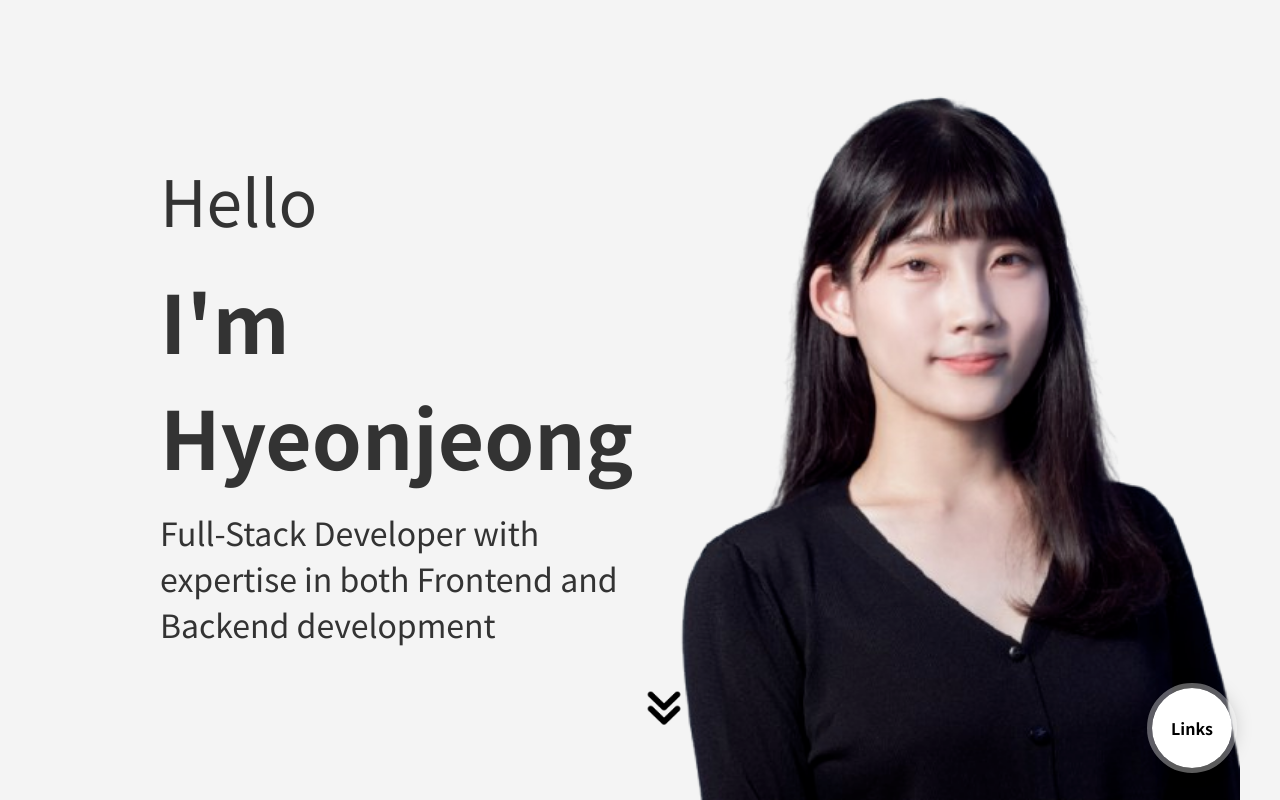
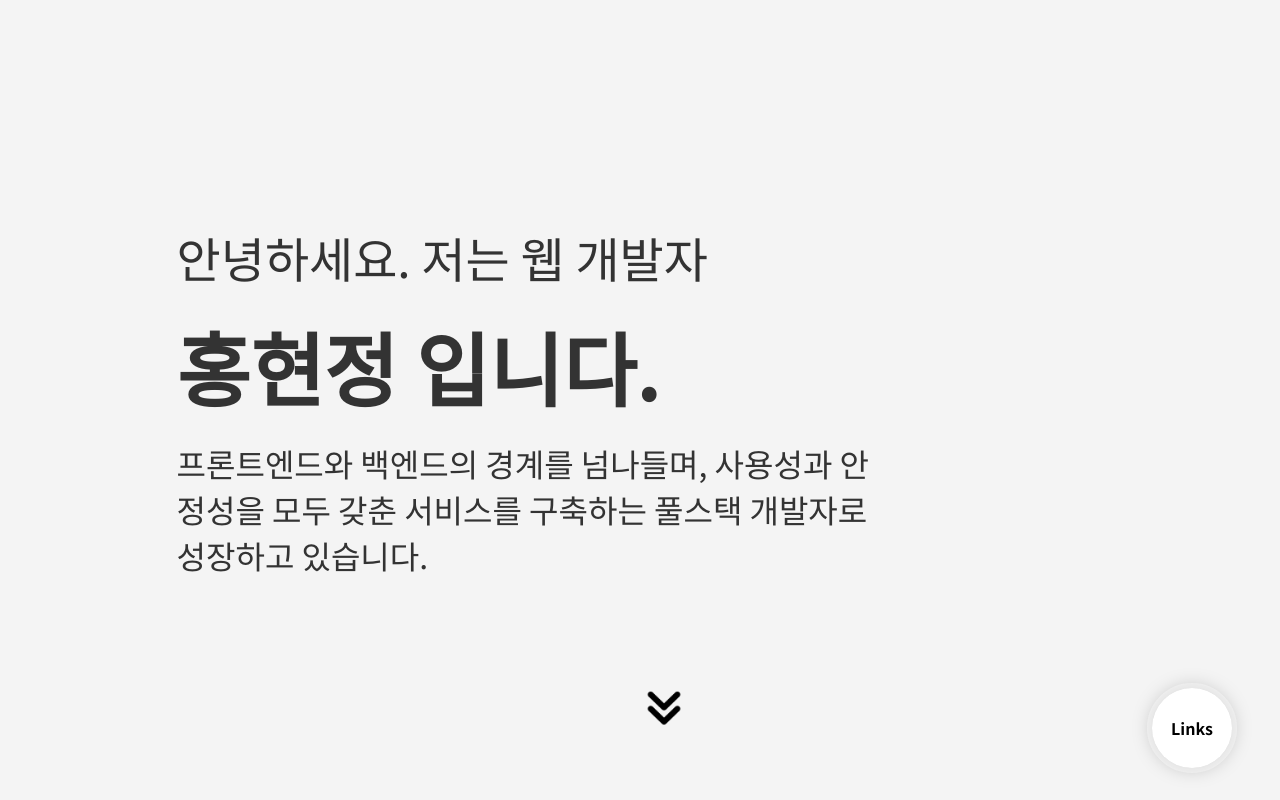
Before and after one commit to emily-hong/my-portfolio, a Next.js app: page / in a window 1280 px wide. Built offline with nearby package versions, Linux system fonts and the light colour scheme.

Commit message:
feat: 첫 페이지, 프로젝트데이터 수정

```diff
--- a/components/Pages/First/FirstPage.tsx
+++ b/components/Pages/First/FirstPage.tsx
@@ -10,18 +10,24 @@ export const FirstPage = () => {
     <Outer>
       <LeftSection>
         <div>
-          <SubTitle>Hello</SubTitle>
+          <SubTitle>안녕하세요. 저는 웹 개발자</SubTitle>
+          <Title>홍현정 입니다.</Title>
+          <SubTitle className="description">
+            프론트엔드와 백엔드의 경계를 넘나들며, 사용성과 안정성을 모두 갖춘
+            서비스를 구축하는 풀스택 개발자로 성장하고 있습니다.
+          </SubTitle>
+          {/* <SubTitle>Hello</SubTitle>
           <Title>I'm Hyeonjeong</Title>
           <SubTitle className="description">
             Full-Stack Developer with expertise in both Frontend and Backend
             development
-          </SubTitle>
+          </SubTitle> */}
         </div>
       </LeftSection>
 
       <RightSection>
         <ImgContainer>
-          <img src="/images/profile-img.png" alt="profile" />
+          {/* <img src="/images/profile-img.png" alt="profile" /> */}
         </ImgContainer>
       </RightSection>
 
@@ -49,11 +55,13 @@ const Outer = styled.div`
 `;
 
 const LeftSection = styled.div`
-  width: 50%;
+  /* width: 50%; */ //오른쪽 프로필 사진 있을때
+  width: 100%;
   height: 100%;
   display: flex;
   justify-content: end;
   align-items: center;
+  /* border: 1px solid red; */
 
   & > div {
     width: 80%;
@@ -67,7 +75,8 @@ const Title = styled.div`
   font-weight: bold;
 `;
 const SubTitle = styled.div`
-  font-size: 4rem;
+  /* font-size: 4rem; */ //오른쪽 프로필 사진 있을때
+  font-size: 3rem;
 
   &.description {
     font-size: 2rem;
--- a/data/projectData.js
+++ b/data/projectData.js
@@ -116,7 +116,15 @@ export const projectData = [
     type: "Team",
     date: "2024.10 ~ 2024.11",
     videoUrl: "https://player.vimeo.com/video/1039902279?autoplay=1",
-    stack: ["Java", "Spring boot", "React", "Styled Components"],
+    stack: [
+      "React",
+      "Styled Components",
+      "Axios",
+      "Java",
+      "Spring boot",
+      "MySQL",
+      "JPA",
+    ],
     links: [
       {
         github: "https://github.com/CodeExperts/DonnyMoney",
```
